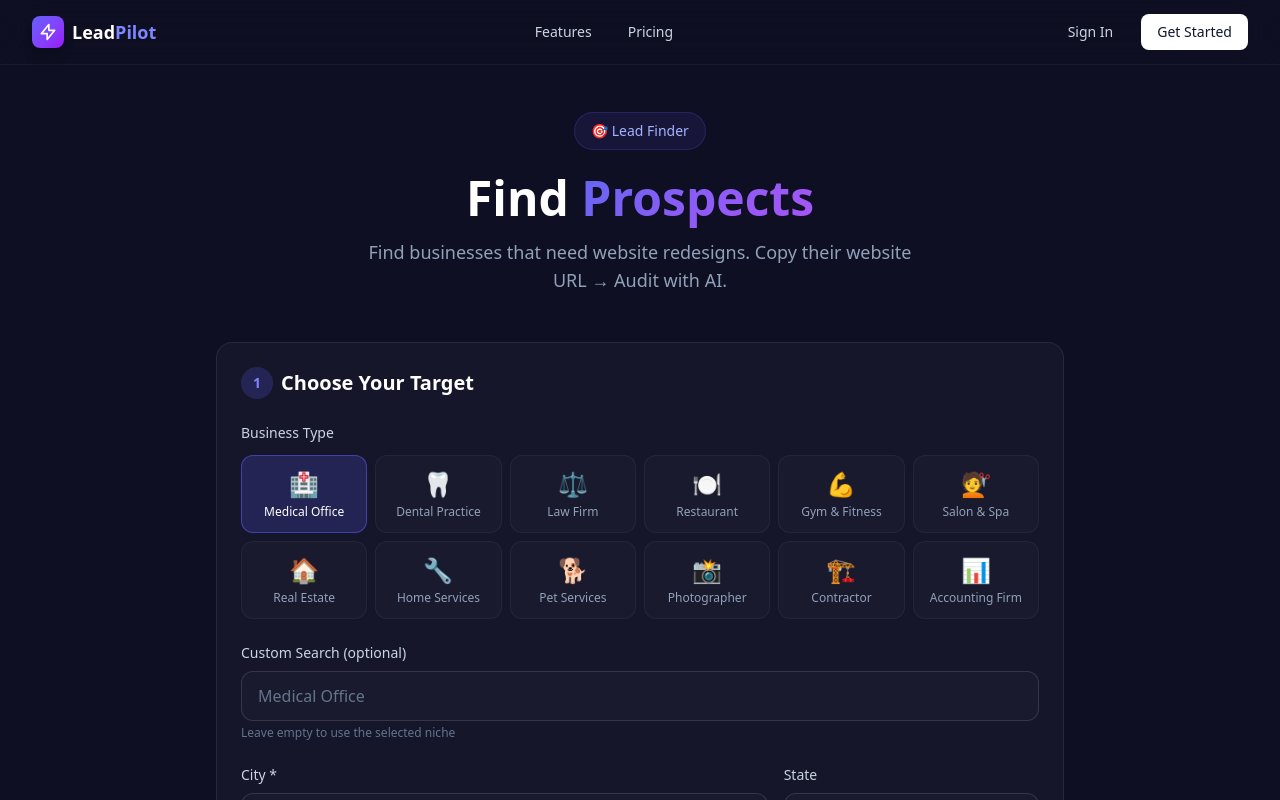
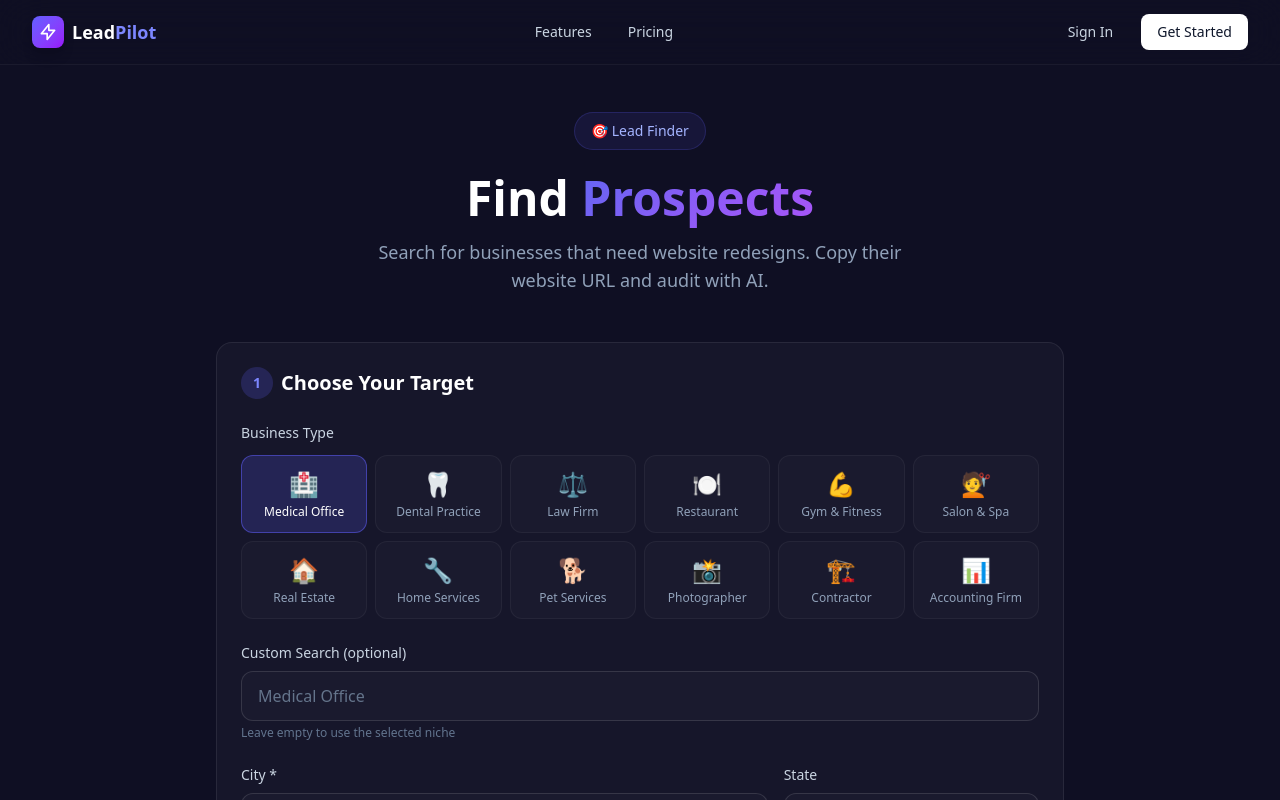
Before and after one commit to CurrentSea-AI/leadpilot, a Next.js app: page /auto in a window 1280 px wide. Shown: the top 800 px of the page. Built offline with nearby package versions, Linux system fonts and the light colour scheme; no server answers.

Commit message:
chore: update auto page text to force redeploy

```diff
--- a/app/auto/page.tsx
+++ b/app/auto/page.tsx
@@ -43,7 +43,7 @@ export default function AutoPage() {
             Find <span className="gradient-text">Prospects</span>
           </h1>
           <p className="text-lg text-slate-400 max-w-xl mx-auto">
-            Find businesses that need website redesigns. Copy their website URL → Audit with AI.
+            Search for businesses that need website redesigns. Copy their website URL and audit with AI.
           </p>
         </div>
 
```
